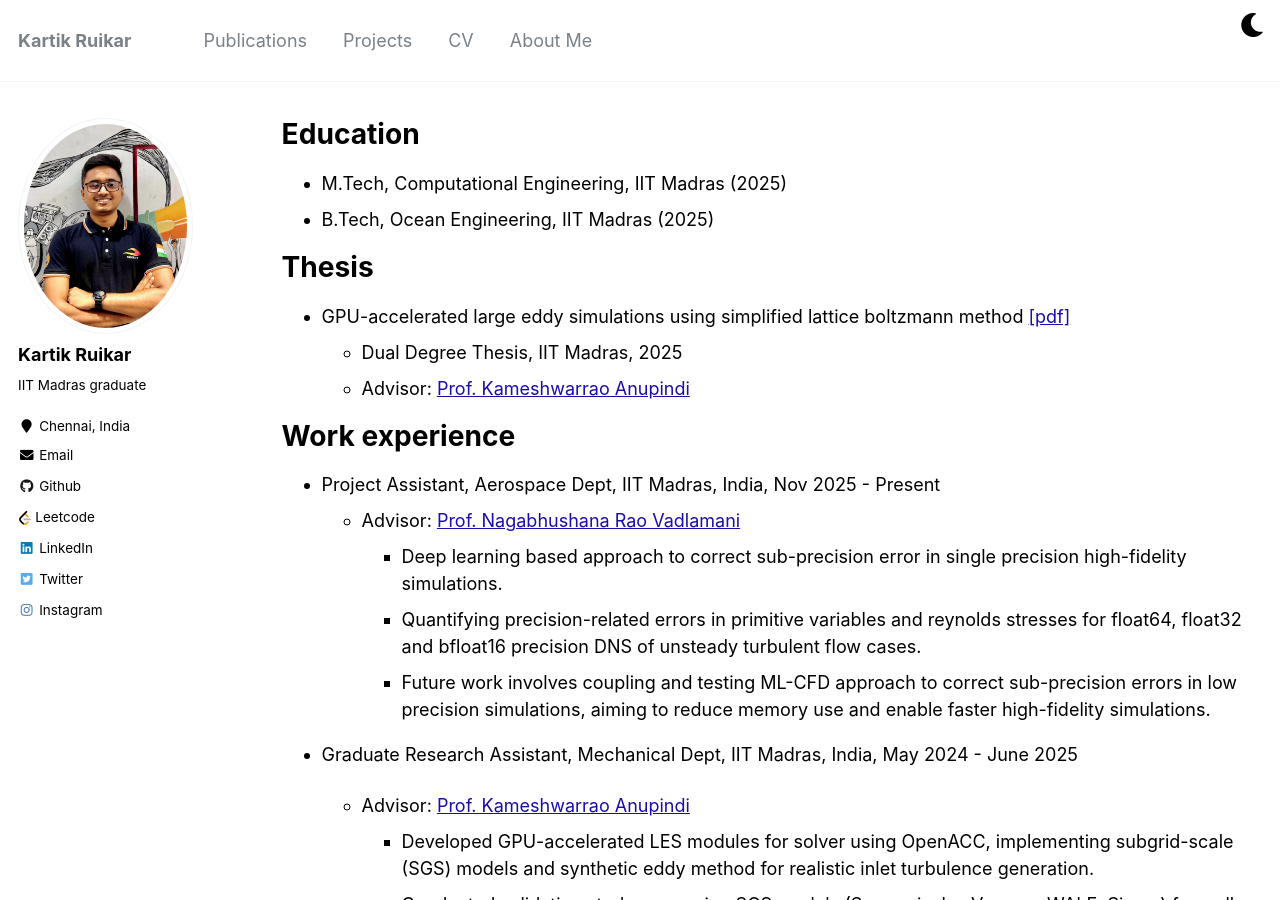
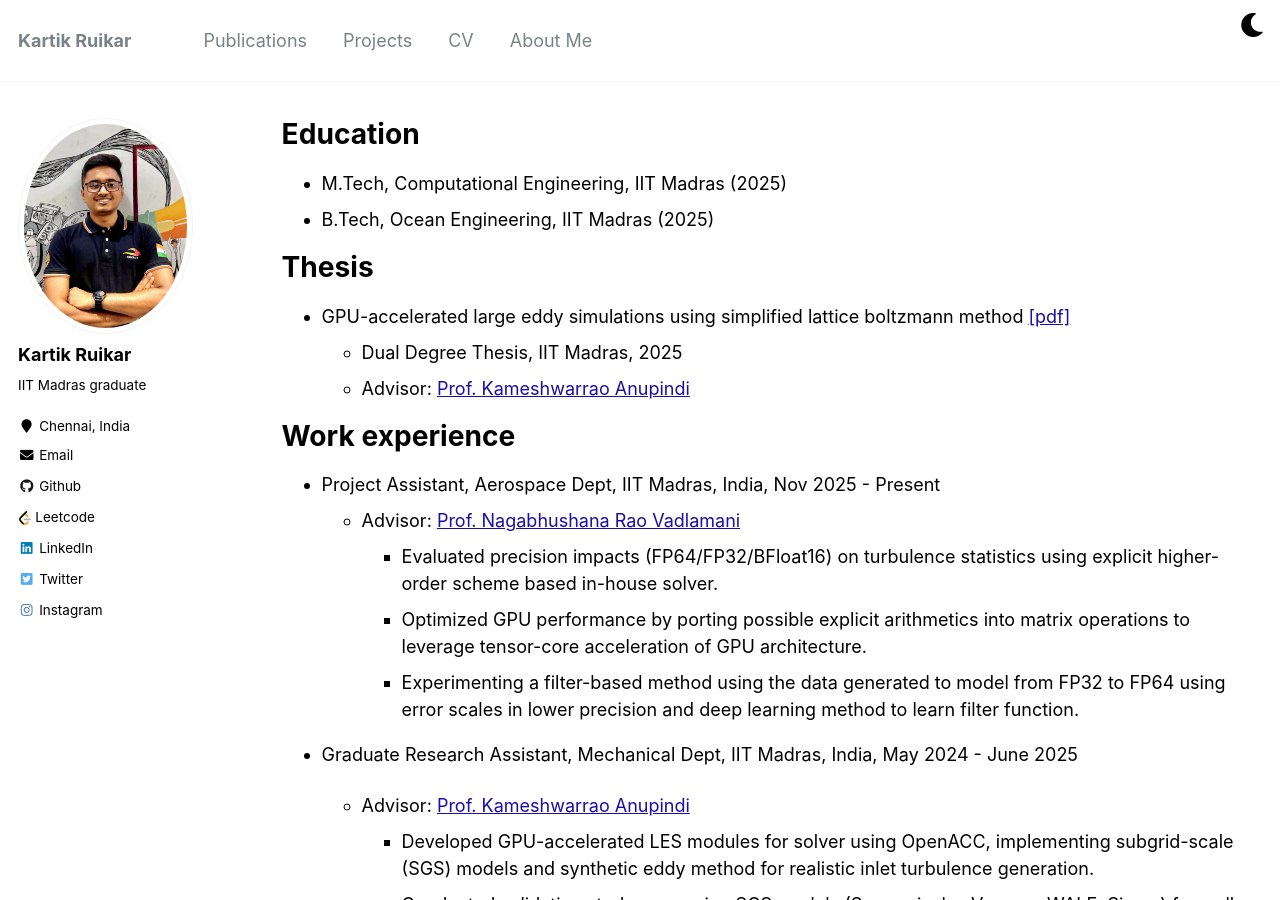
Before and after one commit to Kartik2605/Kartik2605.github.io, a Jekyll site: the page built from _pages/cv.md, in a window 1280 px wide and 900 px high. Built offline with Jekyll 4.4.1, drawn with Linux system fonts in a browser that asks for light colours.

Commit message:
changes in the precision study project in CV

```diff
--- a/_pages/cv.md
+++ b/_pages/cv.md
@@ -24,11 +24,9 @@ redirect_from:
 
 - Project Assistant, Aerospace Dept, IIT Madras, India, Nov 2025 - Present
   - Advisor: [Prof. Nagabhushana Rao Vadlamani](https://home.iitm.ac.in/nrv/index.html)
-    - Deep learning based approach to correct sub-precision error in single precision high-fidelity simulations.
-    - Quantifying precision-related errors in primitive variables and reynolds stresses for float64, float32
-    and bfloat16 precision DNS of unsteady turbulent flow cases.
-    - Future work involves coupling and testing ML-CFD approach to correct sub-precision errors in low
-    precision simulations, aiming to reduce memory use and enable faster high-fidelity simulations.
+    - Evaluated precision impacts (FP64/FP32/BFloat16) on turbulence statistics using explicit higher-order scheme based in-house solver.
+    - Optimized GPU performance by porting possible explicit arithmetics into matrix operations to leverage tensor-core acceleration of GPU architecture.
+    - Experimenting a filter-based method using the data generated to model from FP32 to FP64 using error scales in lower precision and deep learning method to learn filter function.
 
 - Graduate Research Assistant, Mechanical Dept, IIT Madras, India, May 2024 - June 2025
 
```
